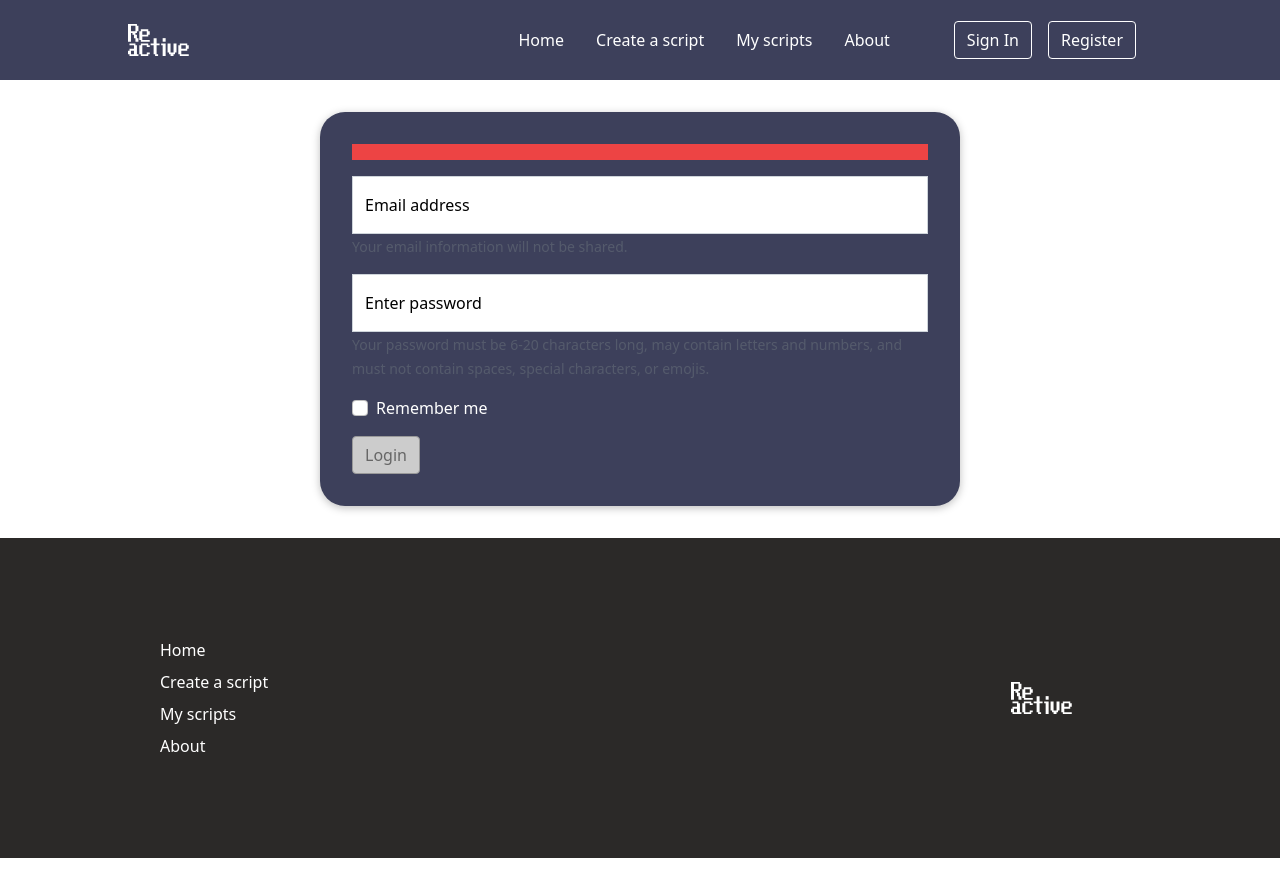
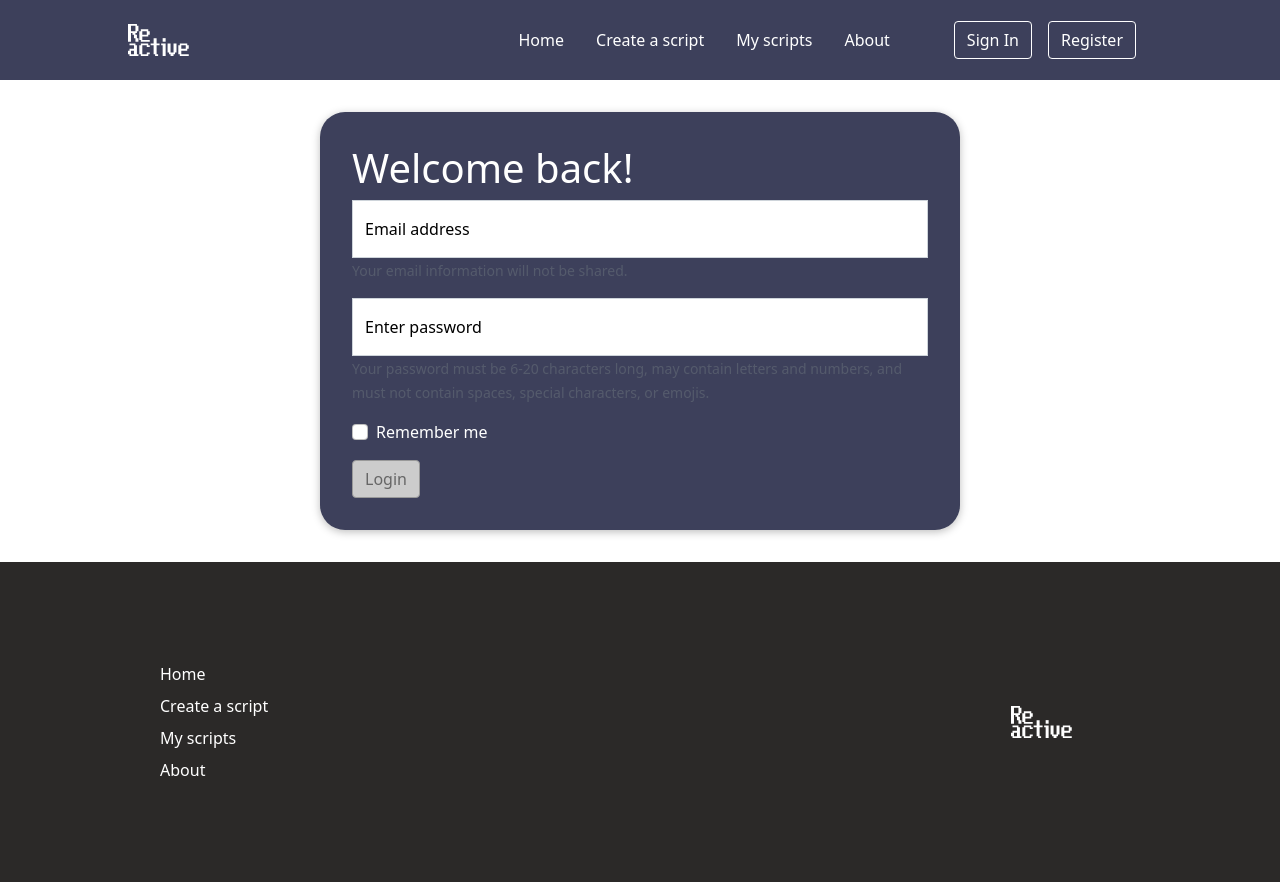
Before and after one commit to emkah4/reactive-web-app, a React (Create React App) app in the folder src/app/: page /login in a window 1280 px wide. Before the commit the page ends 858 px from the top, so only its background shows below. Built offline with nearby package versions, Linux system fonts and the light colour scheme.

Commit message:
Improved user feedback

```diff
--- a/src/app/src/components/Auth/Login.js
+++ b/src/app/src/components/Auth/Login.js
@@ -123,7 +123,11 @@ function Login(props) {
 
   return (
     <Card className={styles.login}>
-      <LoginError error={error} onClear={clearError} />
+      {error ? (
+        <LoginError error={error} onClear={clearError} />
+      ) : (
+        <h1 style={{ color: "white" }}>Welcome back!</h1>
+      )}
       <Form className={styles.form} onSubmit={onFormSubmitHandler}>
         <Form.Group className="mb-3 $" controlId="email">
           <Form.FloatingLabel label="Email address">
```
